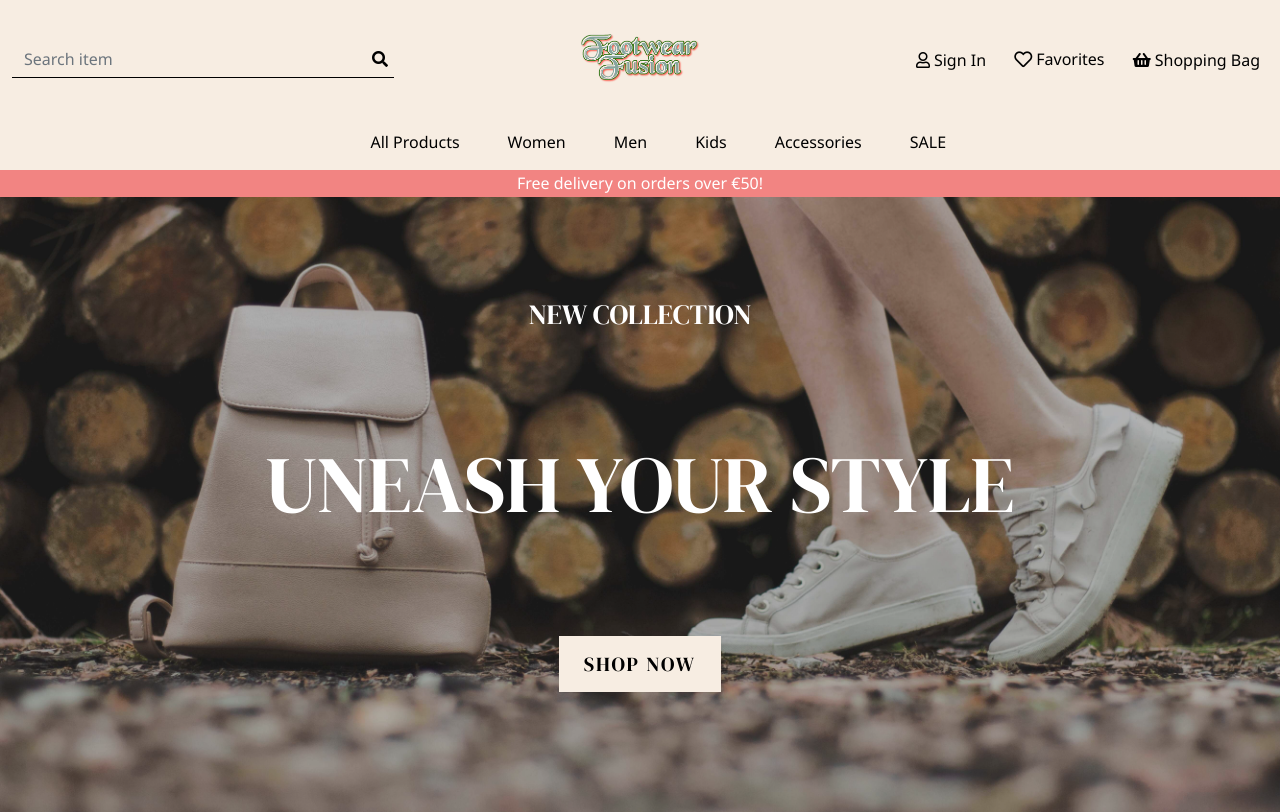
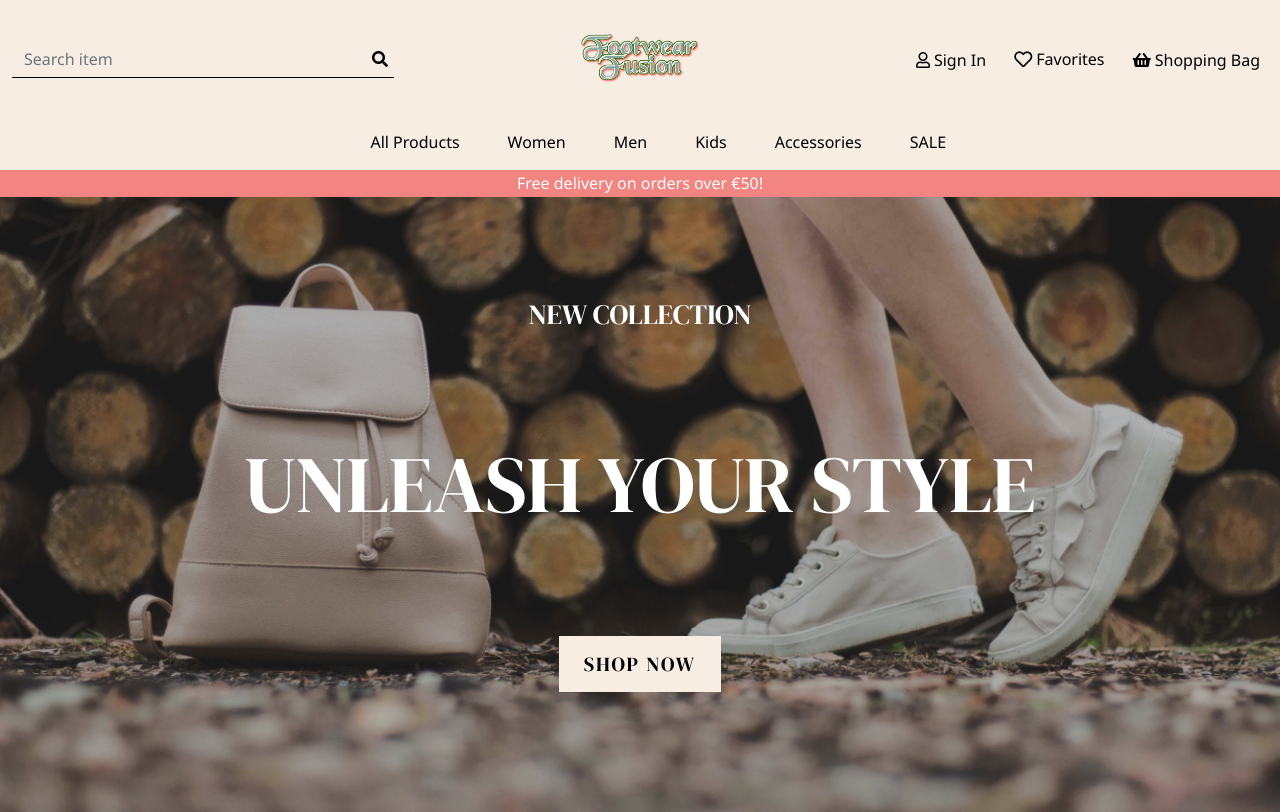
Before and after one commit to irebernardidev/Footwear-Fusion, a Django app: page / in a window 1280 px wide. Shown: the top 812 px of the page. Run offline with Django 3.2, Linux system fonts and the light colour scheme; data comes from the database, SQL or seed files in the repository; data that the repository does not hold is empty; parts of the project's set-up code (start-up, migrations or seed data) failed here and were passed over; some libraries are stand-ins or nearby versions.

Commit message:
Corrected a letter omission in the title "unleash".

```diff
--- a/home/templates/home/index.html
+++ b/home/templates/home/index.html
@@ -29,7 +29,7 @@
                 </div>
                 <div class="row">
                     <div class="col-12 text-white py-4 py-lg-5">
-                        <h1 class="text-hero">Uneash Your Style</h1>
+                        <h1 class="text-hero">Unleash Your Style</h1>
                     </div>
                 </div>
                 <div class="row">
```
